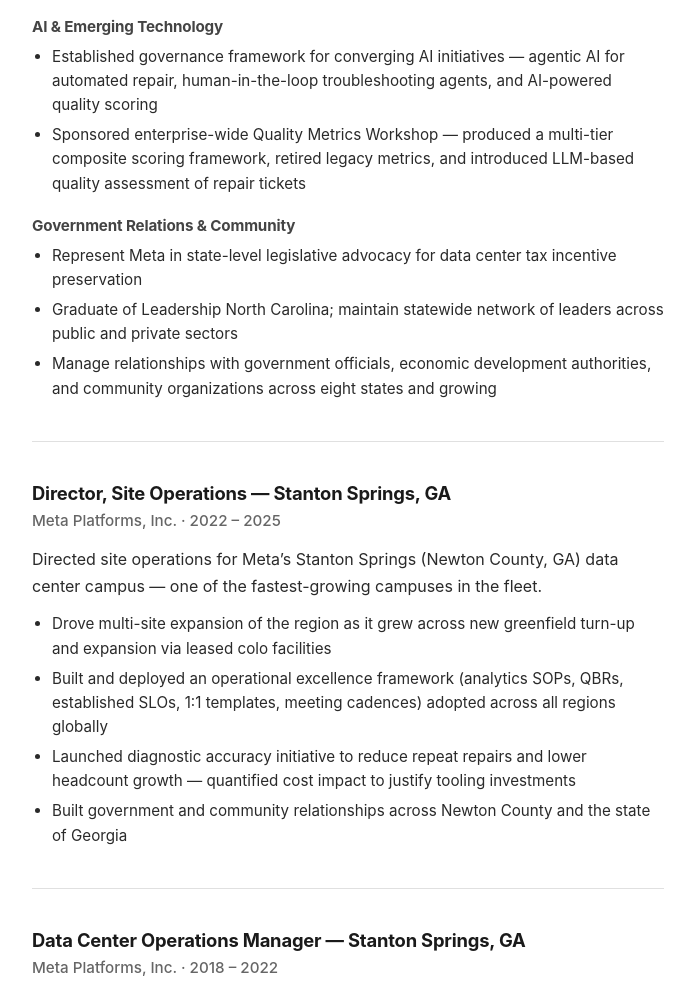
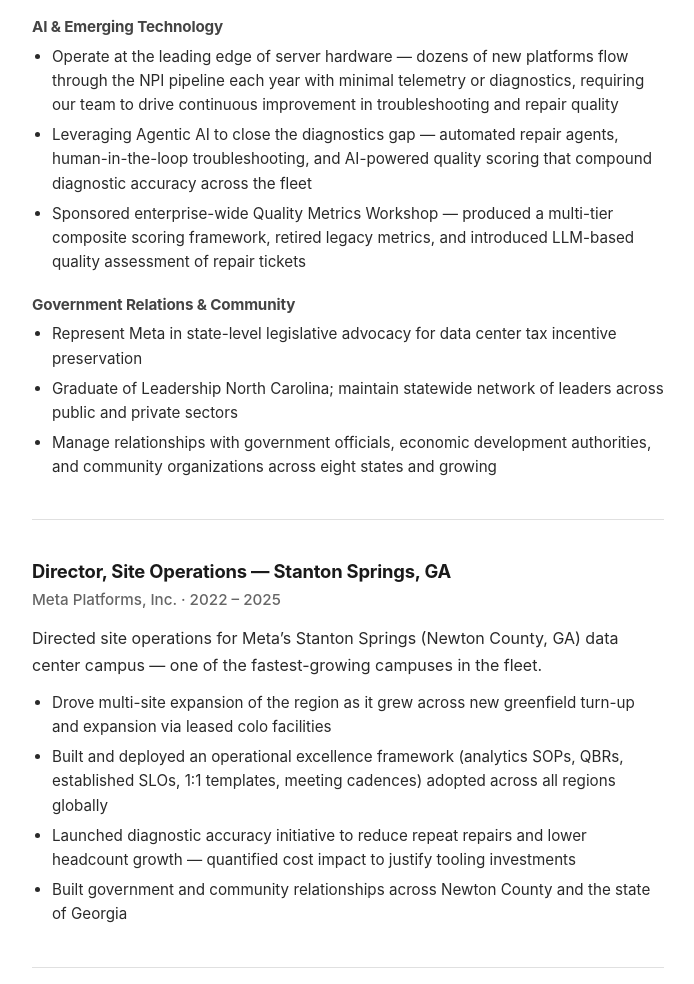
Before and after one commit to mcornelia/mcornelia, a plain HTML site: page cv.html in a window 1280 px wide. Shown: the part 1557-2541 px from the top of the page, without its empty margins (292-986 px from the left). Drawn offline with Linux system fonts and the light colour scheme.

Commit message:
Update content

```diff
--- a/cv.html
+++ b/cv.html
@@ -65,7 +65,8 @@
 
     <h4>AI &amp; Emerging Technology</h4>
     <ul>
-      <li>Established governance framework for converging AI initiatives &mdash; agentic AI for automated repair, human-in-the-loop troubleshooting agents, and AI-powered quality scoring</li>
+      <li>Operate at the leading edge of server hardware &mdash; dozens of new platforms flow through the NPI pipeline each year with minimal telemetry or diagnostics, requiring our team to drive continuous improvement in troubleshooting and repair quality</li>
+      <li>Leveraging Agentic AI to close the diagnostics gap &mdash; automated repair agents, human-in-the-loop troubleshooting, and AI-powered quality scoring that compound diagnostic accuracy across the fleet</li>
       <li>Sponsored enterprise-wide Quality Metrics Workshop &mdash; produced a multi-tier composite scoring framework, retired legacy metrics, and introduced LLM-based quality assessment of repair tickets</li>
     </ul>
 
@@ -134,6 +135,7 @@
       <p><strong>University of Georgia</strong> &mdash; Business Management</p>
       <p><strong>Red Hat Certified Engineer (RHCE)</strong></p>
       <p><strong>Red Hat Certified System Administrator (RHCSA)</strong></p>
+      <p><strong>Six Sigma Green Belt</strong></p>
     </div>
 
   </main>
```
Also changed, not shown: about.html (+1 -1 lines).
